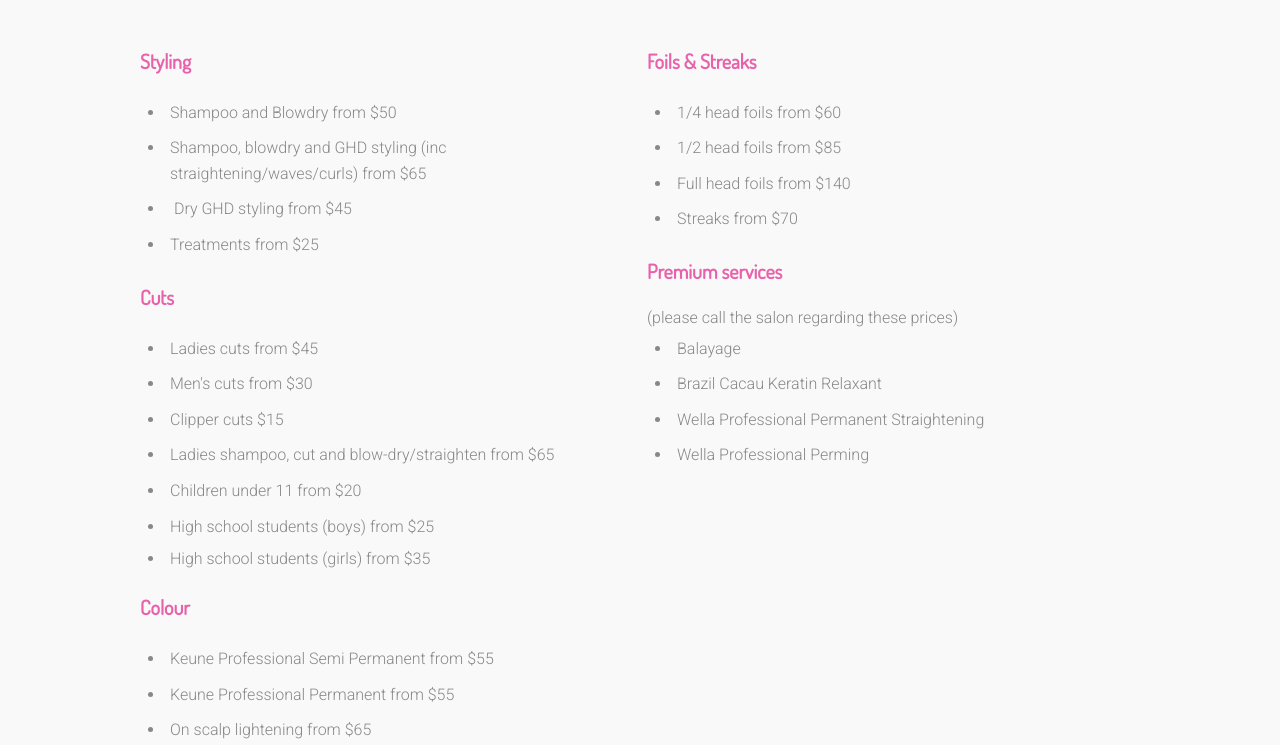
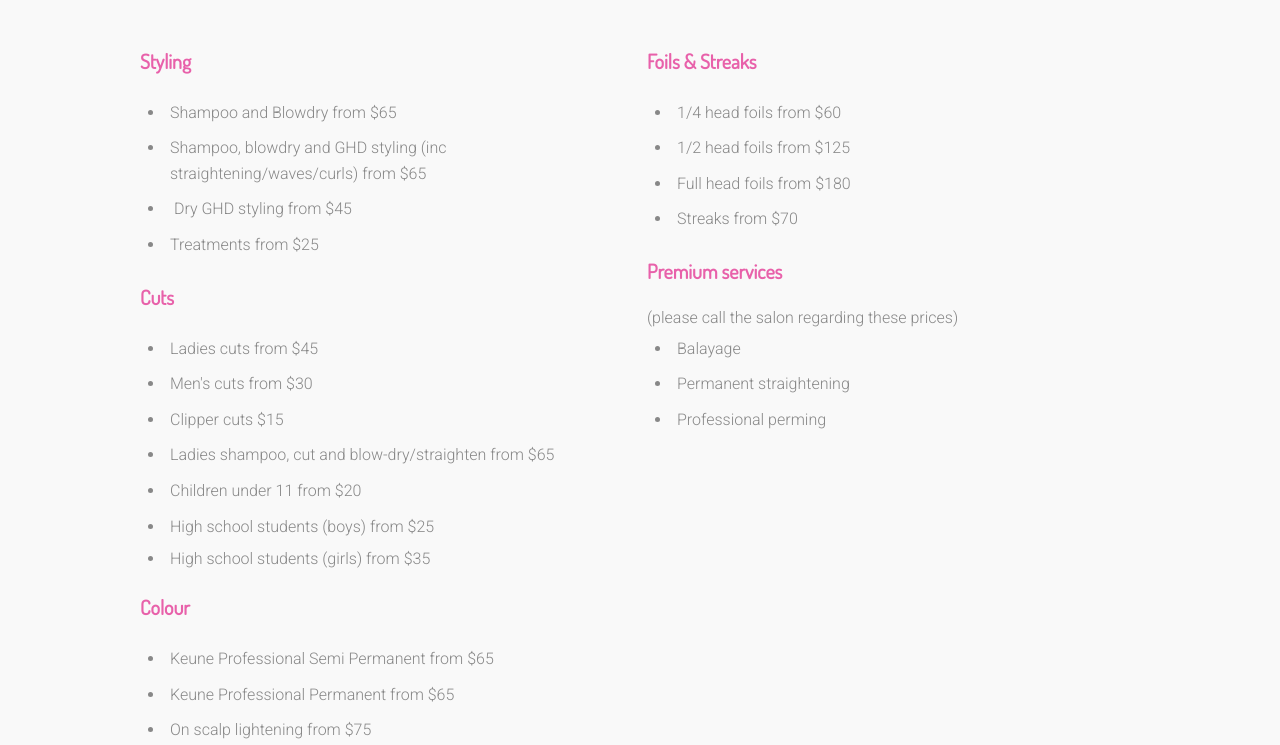
Before and after one commit to SeanBannister/renaissancehair, a plain HTML site: page services.html in a window 1280 px wide. Shown: the part 203-948 px from the top of the page. Drawn offline with Linux system fonts and the light colour scheme; a web font is replaced by a local one.

Commit message:
Update prices on services.html

```diff
--- a/services.html
+++ b/services.html
@@ -85,7 +85,7 @@
                       <div style="font-size: 16px">
                         <ul>
                           <li><span style="line-height: 1.6">
-                              Shampoo and Blowdry from $50
+                              Shampoo and Blowdry from $65
                             </span></li>
                           <li><span style="line-height: 1.6">
                               Shampoo, blowdry and GHD styling (inc straightening/waves/curls) from $65
@@ -141,9 +141,9 @@
                       <p><span></span></p>
                       <div style="font-size: 16px">
                         <ul>
-                          <li><span style="line-height: 1.6">Keune Professional Semi Permanent from $55</span></li>
-                          <li><span style="line-height: 1.6">Keune Professional Permanent from $55</span></li>
-                          <li><span style="line-height: 1.6">On scalp lightening from $65</span></li>
+                          <li><span style="line-height: 1.6">Keune Professional Semi Permanent from $65</span></li>
+                          <li><span style="line-height: 1.6">Keune Professional Permanent from $65</span></li>
+                          <li><span style="line-height: 1.6">On scalp lightening from $75</span></li>
                           <li><span style="line-height: 1.6">Keune Professional Semi Permanent Gloss Toner from $55</span></li>
                         </ul>
                       </div>
@@ -170,8 +170,8 @@
                       <div style="font-size: 16px">
                         <ul>
                           <li><span style="line-height: 1.6">1/4 head foils from $60</span><br></li>
-                          <li><span style="line-height: 1.6">1/2 head foils from $85</span><br></li>
-                          <li><span style="line-height: 1.6">Full head foils from $140</span><br></li>
+                          <li><span style="line-height: 1.6">1/2 head foils from $125</span><br></li>
+                          <li><span style="line-height: 1.6">Full head foils from $180</span><br></li>
                           <li><span style="line-height: 1.6">Streaks from $70</span><br></li>
                         </ul>
                       </div>
@@ -197,13 +197,10 @@
                             Balayage
                           </span></li>
                         <li><span style="line-height: 1.6">
-                            Brazil Cacau Keratin Relaxant
+                            Permanent straightening
                           </span></li>
                         <li><span style="line-height: 1.6">
-                            Wella Professional Permanent Straightening
-                          </span></li>
-                        <li><span style="line-height: 1.6">
-                            Wella Professional Perming
+                            Professional perming
                           </span></li>
                       </ul>
                       <p></p>
```
